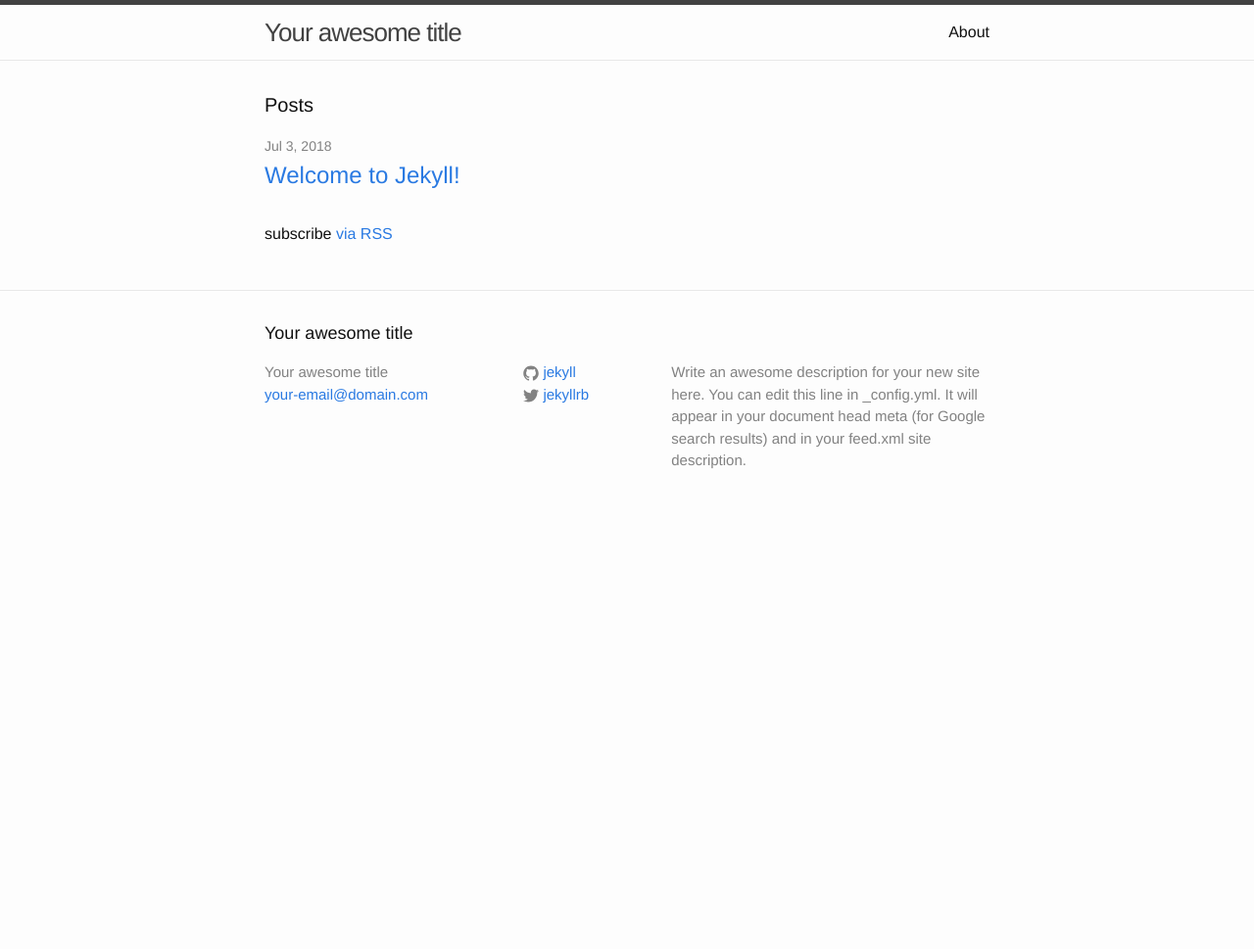
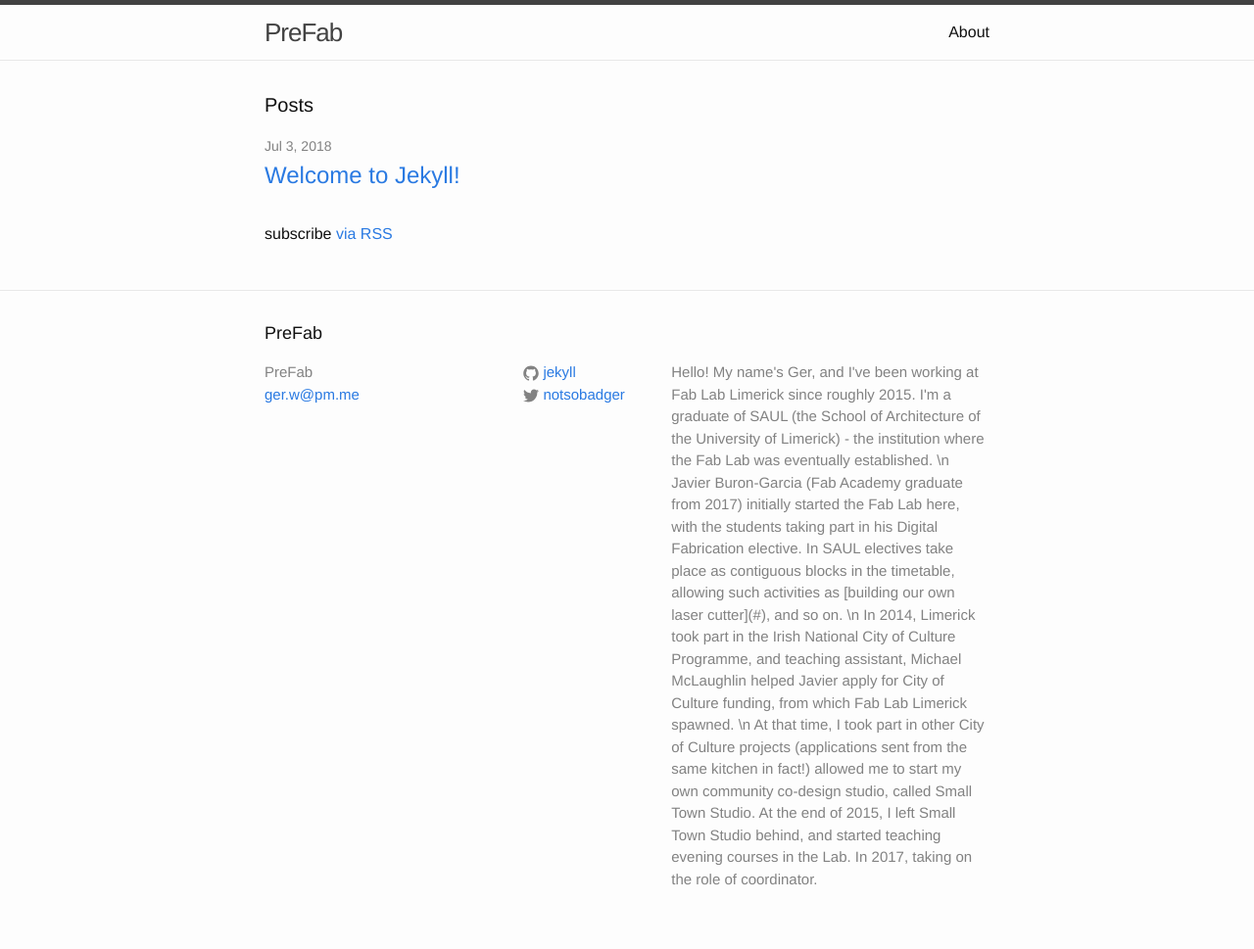
Before and after one commit to g-defuser/prefab, a Jekyll site: the page built from index.html, in a window 1280 px wide. Shown: the whole page at 98% size. Built offline with Jekyll 4.4.1, drawn with Linux system fonts in a browser that asks for light colours; before the commit the page ends 900 px from its top, so only the background shows below that.

Commit message:
updated config a bit

```diff
--- a/_config.yml
+++ b/_config.yml
@@ -6,15 +6,12 @@
 # 'jekyll serve'. If you change this file, please restart the server process.
 
 # Site settings
-title: Your awesome title
-email: your-email@domain.com
-description: > # this means to ignore newlines until "baseurl:"
-  Write an awesome description for your new site here. You can edit this
-  line in _config.yml. It will appear in your document head meta (for
-  Google search results) and in your feed.xml site description.
+title: PreFab
+email: ger.w@pm.me
+description: Hello! My name's Ger, and I've been working at Fab Lab Limerick since roughly 2015. I'm a graduate of SAUL (the School of Architecture of the University of Limerick) - the institution where the Fab Lab was eventually established. \n Javier Buron-Garcia (Fab Academy graduate from 2017) initially started the Fab Lab here, with the students taking part in his Digital Fabrication elective. In SAUL electives take place as contiguous blocks in the timetable, allowing such activities as [building our own laser cutter](#), and so on. \n In 2014, Limerick took part in the Irish National City of Culture Programme, and teaching assistant, Michael McLaughlin helped Javier apply for City of Culture funding, from which Fab Lab Limerick spawned. \n At that time, I took part in other City of Culture projects (applications sent from the same kitchen in fact!) allowed me to start my own community co-design studio, called Small Town Studio. At the end of 2015, I left Small Town Studio behind, and started teaching evening courses in the Lab. In 2017, taking on the role of coordinator.
 baseurl: "" # the subpath of your site, e.g. /blog
 url: "http://yourdomain.com" # the base hostname & protocol for your site
-twitter_username: jekyllrb
+twitter_username: notsobadger
 github_username:  jekyll
 
 # Build settings
```
Also changed, not shown: 8 other files.
